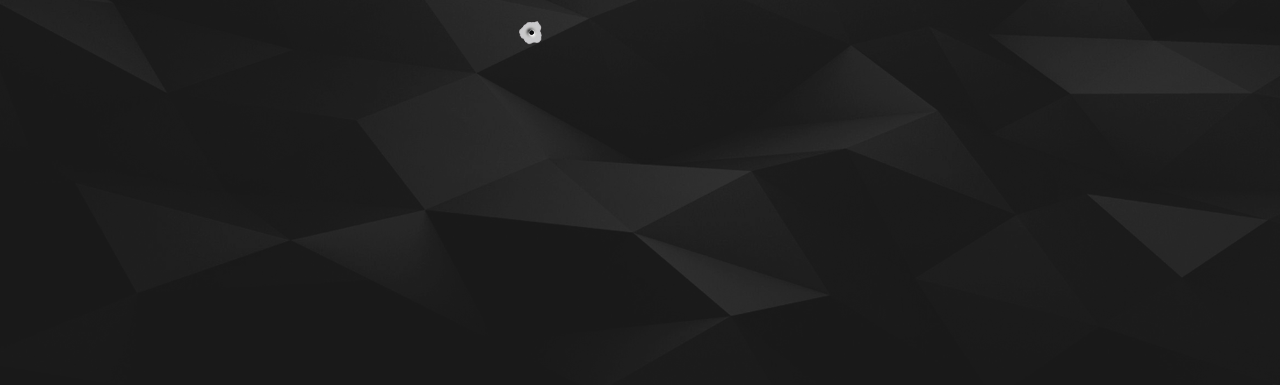
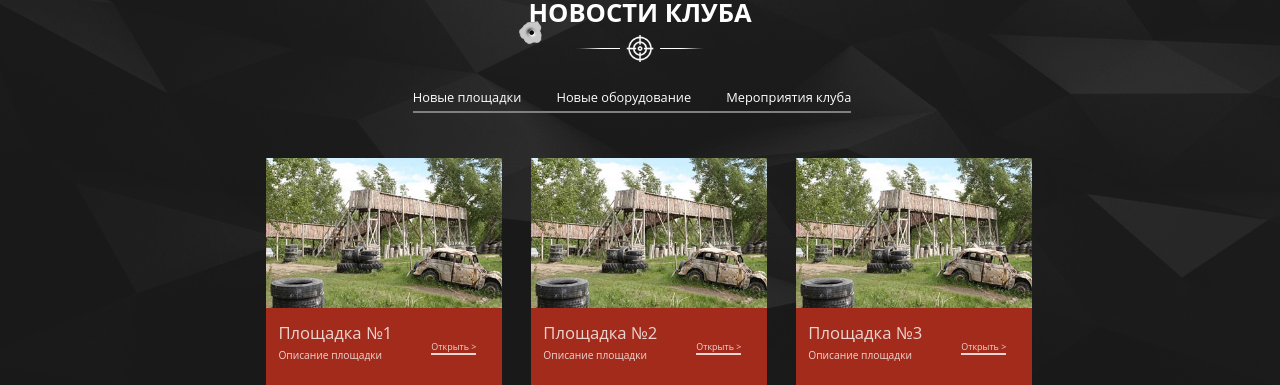
Before and after one commit to kotovenc/firetag, a Django app: template Firetag_app/templates/index.html in a window 1280 px wide. Shown: the part 2078-2463 px from the top of the page. Run offline with Django 3.2, Linux system fonts and the light colour scheme; the template is opened without the code that fills it, so the values that code supplies are empty; some libraries are stand-ins or nearby versions.

Commit message:
"News" block add

```diff
--- a/Firetag_app/templates/index.html
+++ b/Firetag_app/templates/index.html
@@ -29,6 +29,7 @@ crossorigin="anonymous"></script>
 <script type="text/javascript" src="js/menu.js"></script>
 <script type="text/javascript" src="js/jquery-3.3.1.min.js"></script>
 <script src="js/script.js" defer></script>
+<script src="js/news_script.js" defer></script>
 </head>
 
 
@@ -284,7 +285,153 @@ crossorigin="anonymous"></script>
 <div class="clubNews">
   <div class="clubNews_content">
     <!--Код блока clubNews-->
+    <div class="clubNews_tit">
+          <p>НОВОСТИ КЛУБА</p>
+          <img src="img/about-separ.png" />
+    </div>
+
+    <div class="menu_news">
+      <div class="menu_news_container">
+        <div class="news_button" onclick="parkButton()">
+          <p>Новые площадки</p>
+       </div>
+
+        <div class="news_button" onclick="equip()">
+          <p>Новые оборудование</p>
+        </div>
+
+        <div class="news_button" onclick="events()">
+          <p>Мероприятия клуба</p>
+        </div>
+      </div>
+    </div>
+
+    <div class="news_content">
+      <div class="news_content_container curr">
+        <div class="news_content_block">
+          <img class="news_block_img" src="img/place.png"/>
+
+          <div class="news_block_text">
+            <h1>Площадка №1</h1>
+            <p>Описание площадки</p>
+          </div>
+
+          <div class="news_block_open">
+            <p>Открыть ></p>
+          </div>
+        </div>
+
+        <div class="news_content_block">
+          <img class="news_block_img" src="img/place.png"/>
+
+          <div class="news_block_text">
+            <h1>Площадка №2</h1>
+            <p>Описание площадки</p>
+          </div>
+
+          <div class="news_block_open">
+            <p>Открыть ></p>
+          </div>
+        </div>
+
+        <div class="news_content_block">
+          <img class="news_block_img" src="img/place.png"/>
+
+          <div class="news_block_text">
+            <h1>Площадка №3</h1>
+            <p>Описание площадки</p>
+          </div>
+
+          <div class="news_block_open">
+            <p>Открыть ></p>
+          </div>
+        </div>
+      </div>
+
+      <div class="news_content_container">
+        <div class="news_content_block">
+          <img class="news_block_img" src="img/item1.png"/>
+
+          <div class="news_block_text">
+            <h1>Алмазный меч</h1>
+            <p>Описание меча</p>
+          </div>
+
+          <div class="news_block_open">
+            <p>Открыть ></p>
+          </div>
+        </div>
+
+        <div class="news_content_block">
+          <img class="news_block_img" src="img/item2.png"/>
+
+          <div class="news_block_text">
+            <h1>Алмазная кирка</h1>
+            <p>Описание кирки</p>
+          </div>
+
+          <div class="news_block_open">
+            <p>Открыть ></p>
+          </div>
+        </div>
+
+        <div class="news_content_block">
+          <img class="news_block_img" src="img/item3.png"/>
+
+          <div class="news_block_text">
+            <h1>Алмазный топор</h1>
+            <p>Описание топора</p>
+          </div>
+
+          <div class="news_block_open">
+            <p>Открыть ></p>
+          </div>
+        </div>
+      </div>
+
+      <div class="news_content_container">
+        <div class="news_content_block">
+          <img class="news_block_img" src="img/event1.png"/>
+
+          <div class="news_block_text">
+            <h1>Ивент №1</h1>
+            <p>Описание события</p>
+          </div>
+
+          <div class="news_block_open">
+            <p>Открыть ></p>
+          </div>
+        </div>
+
+        <div class="news_content_block">
+          <img class="news_block_img" src="img/event2.png"/>
+
+          <div class="news_block_text">
+            <h1>Ивент №2</h1>
+            <p>Описание события</p>
+          </div>
+
+          <div class="news_block_open">
+            <p>Открыть ></p>
+          </div>
+        </div>
+
+        <div class="news_content_block">
+          <img class="news_block_img" src="img/event3.png"/>
+
+          <div class="news_block_text">
+            <h1>Ивент №3</h1>
+            <p>Описание события</p>
+          </div>
+
+          <div class="news_block_open">
+            <p>Открыть ></p>
+          </div>
+        </div>
+      </div>
+    </div>
   </div>
+
   <div class="news_bg">
     <!--img src="img/news-bg.png" /-->
   </div>
--- /dev/null
+++ b/Firetag_app/templates/js/news_script.js
@@ -0,0 +1,27 @@
+var button = 0
+
+function parkButton(){
+	if(button != 0){
+		$('.news_content_container').eq(button).removeClass('curr');
+		$('.news_content_container').eq(0).addClass('curr');
+		button = 0;
+	}
+}
+
+function equip(){
+	if(button != 1){
+		$('.news_content_container').eq(button).removeClass('curr');
+		$('.news_content_container').eq(1).addClass('curr');
+
+		button = 1;
+	}
+}
+
+function events(){
+	if(button != 2){
+		$('.news_content_container').eq(button).removeClass('curr');
+		$('.news_content_container').eq($('.news_content_container:last').index()).addClass('curr');
+
+		button = 2;
+	}
+}
--- a/Firetag_app/templates/style.css
+++ b/Firetag_app/templates/style.css
@@ -297,6 +297,7 @@ ul {
 #colortitle { color: white; }
 
 .whatis_soldier{
+	height: 0; /*без этого блок новости не робит (перекрывает его), сори Влад */
 	text-align: center;
 }
 
@@ -333,9 +334,12 @@ ul {
 
 /* CLUB NEWS BLOCK */
 
+/*------------------------NEWS-------------------------------*/
+
 .clubNews{
+	min-width: 420px;
 	margin: 0;
-	//border: 2px solid LightSalmon;
+	//border: 2px solid white;
 	position: relative;
 	//box-sizing: border-box;
 	box-sizing: content-box;
@@ -352,15 +356,169 @@ ul {
 	//border: 2px solid red;
 }
 
-.news_bg>img{
-	width: 100%;
-}
-
 .clubNews_content{
 	//border: 5px solid yellow;
 	width: 100%;
 	position: absolute;
 }
+
+.clubNews_tit {
+	//border: 2px solid LightSalmon;
+	margin-top: 16.25vw;
+	text-align: center;
+}
+
+.clubNews_tit>p {
+	font-family: 'Open Sans', sans-serif;
+	font-size: 2vw;
+	font-weight: bold;
+	color: #FFFFFF;
+}
+
+.clubNews_tit>img {
+	width: 10vw;
+	margin-top: -10px;
+}
+
+.menu_news{
+	width: 100%;
+	height: 2vw;
+
+	margin-top: 2vw;
+	padding-left: 32.25vw;
+
+	//background: #ffffff;
+}
+
+.menu_news_container{
+	height: 100%;
+	float: left;
+	min-width: 240px;
+
+	border-bottom: 2px solid grey;
+
+	//background: #00ff00;
+}
+
+.news_button{
+	height: 2vw;
+	float: left;
+
+	margin-left: 2.75vw;
+
+	border-bottom: 2px solid grey;
+	cursor: pointer;
+	transition: border-bottom 500ms;
+
+	//background: #FF0000;
+}
+
+.news_button>p {
+	font-family: 'Open Sans', sans-serif;
+	font-size: 1vw;
+	color: #FFFFFF;
+}
+
+.news_button:first-child{
+	margin-left: 0;
+}
+
+.news_button:hover{
+	border-bottom: 2px solid white;
+}
+
+.news_content{
+	height: 17.75vw;
+
+	margin-top: 3.5vw;
+	padding-left: 20.75vw;
+
+	overflow: hidden;
+
+	//background: #ffffff;
+}
+
+.news_content_container{
+	width: 60vw;
+	height: 17.75vw;
+
+	left: 20.75vw;
+	position: absolute;
+
+	opacity: 0;
+	transition: opacity 1s;
+	z-index: 0;
+
+	//background: #00ff00;
+}
+
+.curr{
+	z-index: 1;
+	opacity: 1;
+}
+
+.news_content_block{
+	width: 18.5vw;
+	height: 17.75vw;
+
+	margin-left: 2.2vw;
+	float: left;
+
+	position: relative;
+
+	transition: background 500ms;
+
+	background: #a22b1b;
+}
+
+.news_content_block:hover{
+	background: #000000;
+}
+
+.news_block_img{
+	width: 100%;
+	height: 66%;
+}
+
+.news_block_text{
+	padding-left: 1vw;
+}
+
+.news_block_text>h1{
+	font-family: 'Open Sans', sans-serif;
+	font-size: 1.3vw;
+	line-height: 0.8vw;
+	color: #ecd5d1;
+}
+
+.news_block_text>p{
+	font-family: 'Open Sans', sans-serif;
+	font-size: 0.8vw;
+	color: #ecd5d1;
+}
+
+.news_block_open{
+	margin-top: 0.5vw;
+	margin-left: 1vw;
+	position: absolute;
+}
+
+.news_block_open>p{
+	font-family: 'Open Sans', sans-serif;
+	font-size: 0.7vw;
+	color: #ecd5d1;
+
+	border-bottom: 2px solid #ecd5d1;
+}
+
+.news_content_block:first-child{
+	margin-left: 0;
+}
+
+.news_bg>img{
+	width: 100%;
+}
+/*------------------------NEWS-------------------------------*/
 
 .services{
 	margin: 0;
@@ -637,6 +795,8 @@ ul {
     top: 80%;
     left: 50%;
     transform: translate(-50%, 0);
+
+    z-index: 1;
 
     margin: 0 auto;
     padding-left: 48%;
@@ -924,3 +1084,137 @@ ul {
 		position: right;
 	}
 }
+
+/*------------------------NEWS-------------------------------*/
+
+@media (max-width: 1600px){
+	.news_block_open{
+		margin-top: -2.5vw;
+		margin-left: 70%;
+	}
+}
+
+@media (max-width: 992px){
+	.clubNews_tit {
+		//border: 2px solid LightSalmon;
+		margin-top: 140px;
+		text-align: center;
+	}
+
+	.news_block_open{
+		margin-top: -3vw;
+		margin-left: 70%;
+	}
+
+	.news_block_text>h1{
+		line-height: 0.3vw;
+		color: #ecd5d1;
+	}
+}
+
+@media (max-width: 768px){
+	.news_button>p {
+		font-size: 1.3vw;
+	}
+}
+
+@media(max-width: 700px){
+	.news_content_container{
+		width: 350px;
+
+		left: 29vw;
+	}
+
+	.news_content_block{
+		width: 129.5px;
+		height: 124.25px;
+
+		margin-left: 15.4px;
+	}
+
+	.news_content_block:last-child{
+		margin-left: 70px;
+		margin-top: 17.5px;
+	}
+
+	.news_block_open{
+		margin-top: -28px;
+		margin-left: 100px;
+	}
+
+	.news_block_text>h1{
+		margin-top: 14px;
+	}
+
+	.clubNews_tit {
+		margin-top: 113.75px;
+	}
+
+	.clubNews_tit>p {
+		font-size: 14px;
+	}
+
+	.clubNews_tit>img {
+		width: 70px;
+	}
+
+	.menu_news{
+		height: 14px;
+
+		margin-top: 14px;
+	}
+
+	.news_button{
+		height: 14px;
+
+		margin-left: 19.25px;
+	}
+
+	.news_button>p {
+		font-size: 7px;
+	}
+
+	.news_content{
+		height: 124.25px;
+
+		margin-top: 24.5px;
+	}
+
+	.news_block_text{
+		padding-left: 7px;
+	}
+
+	.news_block_text>h1{
+		font-size: 7px;
+		line-height: 7px;
+	}
+
+	.news_block_text>p{
+		font-size: 7px;
+	}
+
+	.news_block_open{
+		margin-left: 85px;
+	}
+
+	.news_block_open>p{
+		font-size: 7px;
+	}
+}
+
+@media(max-width: 550px){
+	.news_content_container{
+		left: 27vw;
+	}
+}
+
+@media(max-width: 450px){
+	.news_content_container{
+		left: 70px;
+	}
+	.menu_news{
+		padding-left: 103.5px;
+	}
+}
+/*Для >2000 доделать
+/*------------------------NEWS-------------------------------*/
```
Also changed, not shown: Firetag_app/templates/img/event1.png (added), Firetag_app/templates/img/event2.png (added), Firetag_app/templates/img/event3.png (added), Firetag_app/templates/img/item1.png (added), Firetag_app/templates/img/item2.png (added), Firetag_app/templates/img/item3.png (added), Firetag_app/templates/img/place.png (added).
